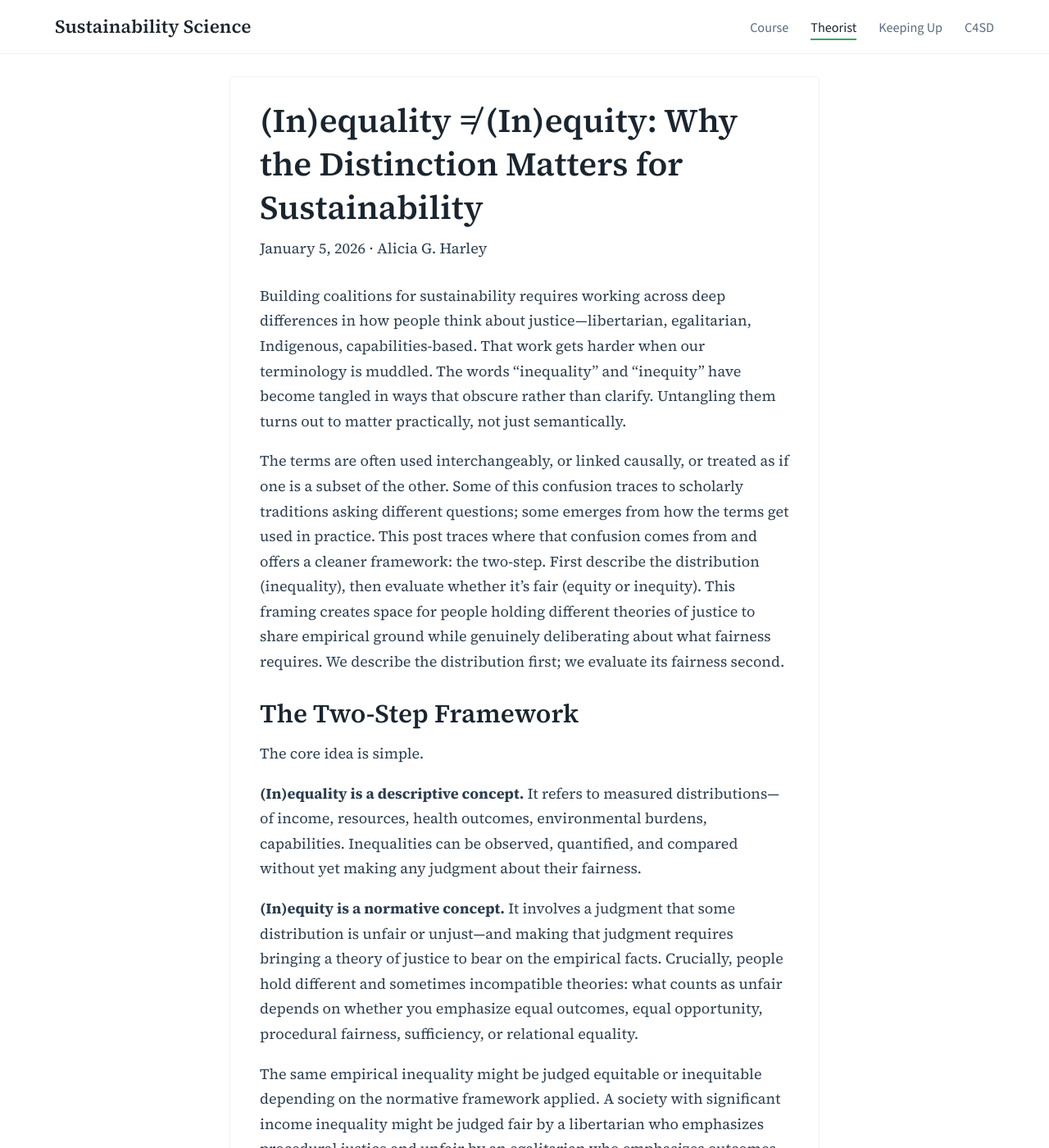
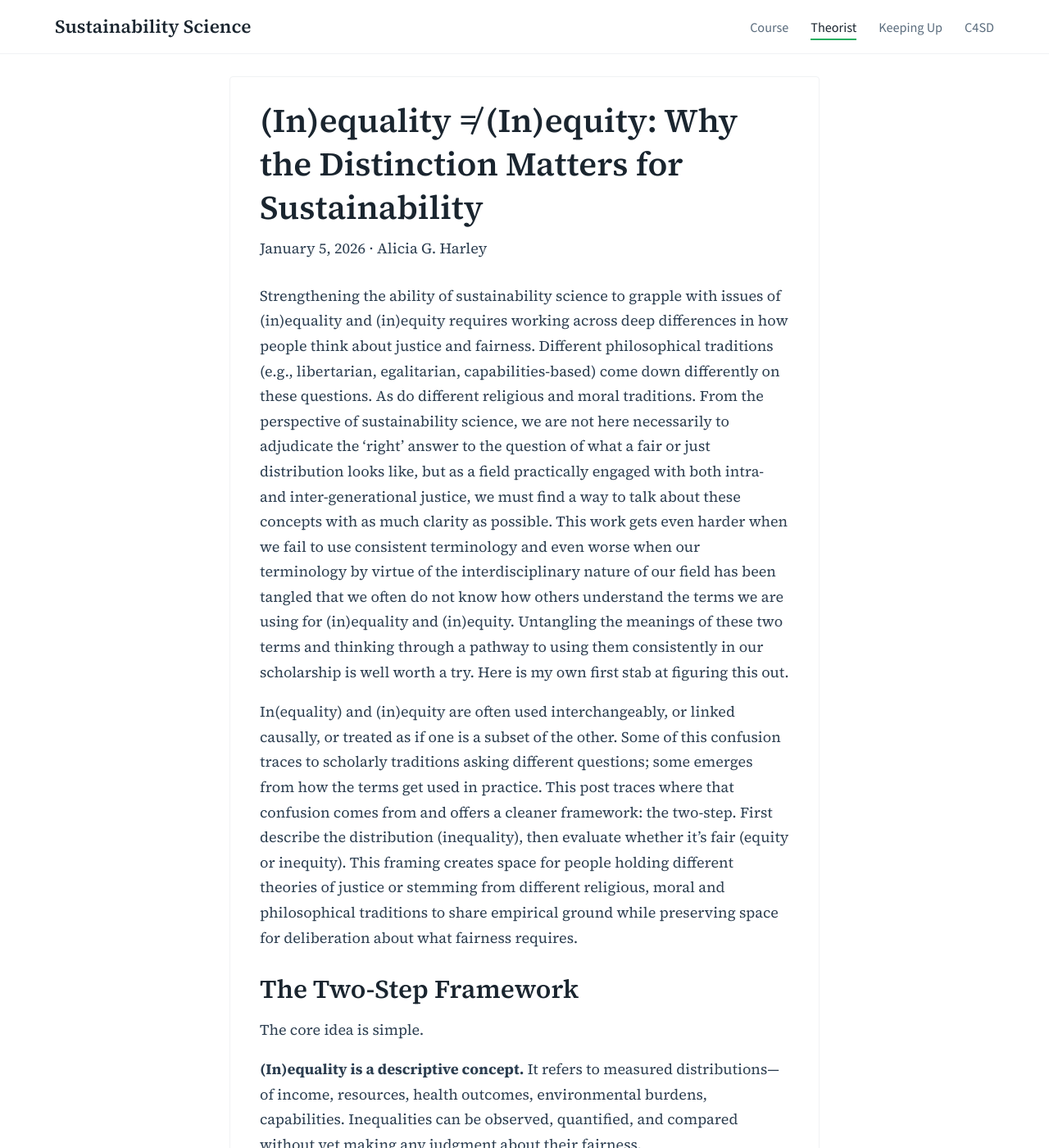
Before and after one commit to agharley/sustsci, a Jekyll site: the page built from blog/_posts/2026-01-05-inequality-inequity.md, in a window 1280 px wide and 1400 px high. Shown: the whole window at 82% size. Built offline with Jekyll 4.4.1, drawn with Linux system fonts in a browser that asks for light colours.

Commit message:
Update 2026-01-05-inequality-inequity.md

```diff
--- a/blog/_posts/2026-01-05-inequality-inequity.md
+++ b/blog/_posts/2026-01-05-inequality-inequity.md
@@ -10,9 +10,11 @@ tags: [inequality, inequity, justice, equity, sustainability-science, methodolog
 image: "{{ site.baseurl }}/assets/images/two-step.png"
 ---
 
-Building coalitions for sustainability requires working across deep differences in how people think about justice—libertarian, egalitarian, Indigenous, capabilities-based. That work gets harder when our terminology is muddled. The words "inequality" and "inequity" have become tangled in ways that obscure rather than clarify. Untangling them turns out to matter practically, not just semantically.
+Strengthening the ability of sustainability science to grapple with issues of (in)equality and (in)equity requires working across deep differences in how people think about justice and fairness. Different philosophical traditions (e.g., libertarian, egalitarian, capabilities-based) come down differently on these questions. As do different religious and moral traditions. From the perspective of sustainability science, we are not here necessarily to adjudicate the ‘right’ answer to the question of what a fair or just distribution looks like, but as a field practically engaged with both intra- and inter-generational justice, we must find a way to talk about these concepts with as much clarity as possible.
+This work gets even harder when we fail to use consistent terminology and even worse when our terminology by virtue of the interdisciplinary nature of our field has been tangled that we often do not know how others understand the terms we are using for (in)equality and (in)equity. Untangling the meanings of these two terms and thinking through a pathway to using them consistently in our scholarship is well worth a try. Here is my own first stab at figuring this out.
 
-The terms are often used interchangeably, or linked causally, or treated as if one is a subset of the other. Some of this confusion traces to scholarly traditions asking different questions; some emerges from how the terms get used in practice. This post traces where that confusion comes from and offers a cleaner framework: the two-step. First describe the distribution (inequality), then evaluate whether it's fair (equity or inequity). This framing creates space for people holding different theories of justice to share empirical ground while genuinely deliberating about what fairness requires. We describe the distribution first; we evaluate its fairness second.
+In(equality) and (in)equity are often used interchangeably, or linked causally, or treated as if one is a subset of the other. Some of this confusion traces to scholarly traditions asking different questions; some emerges from how the terms get used in practice. This post traces where that confusion comes from and offers a cleaner framework: the two-step. First describe the distribution (inequality), then evaluate whether it’s fair (equity or inequity). This framing creates space for people holding different theories of justice or stemming from different religious, moral and philosophical traditions to share empirical ground while preserving space for deliberation about what fairness requires.
+
 
 ## The Two-Step Framework
 
```
